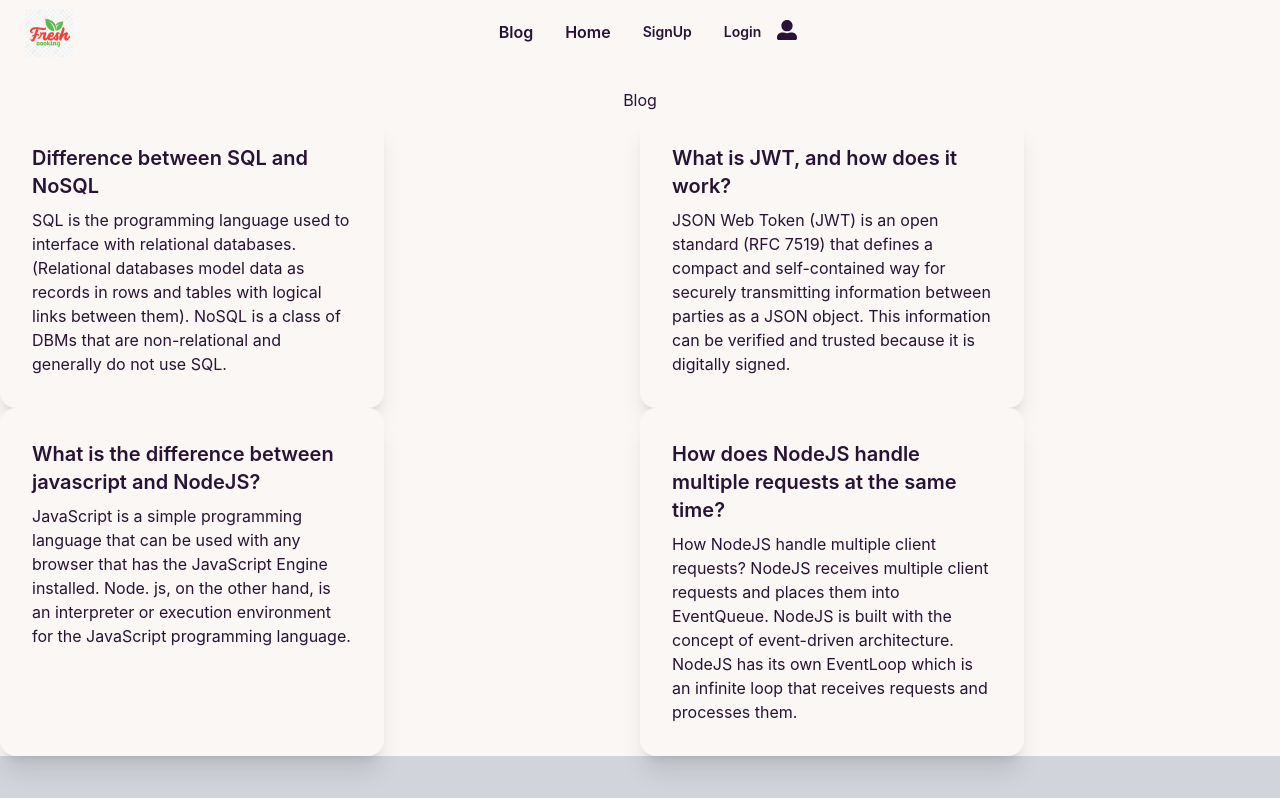
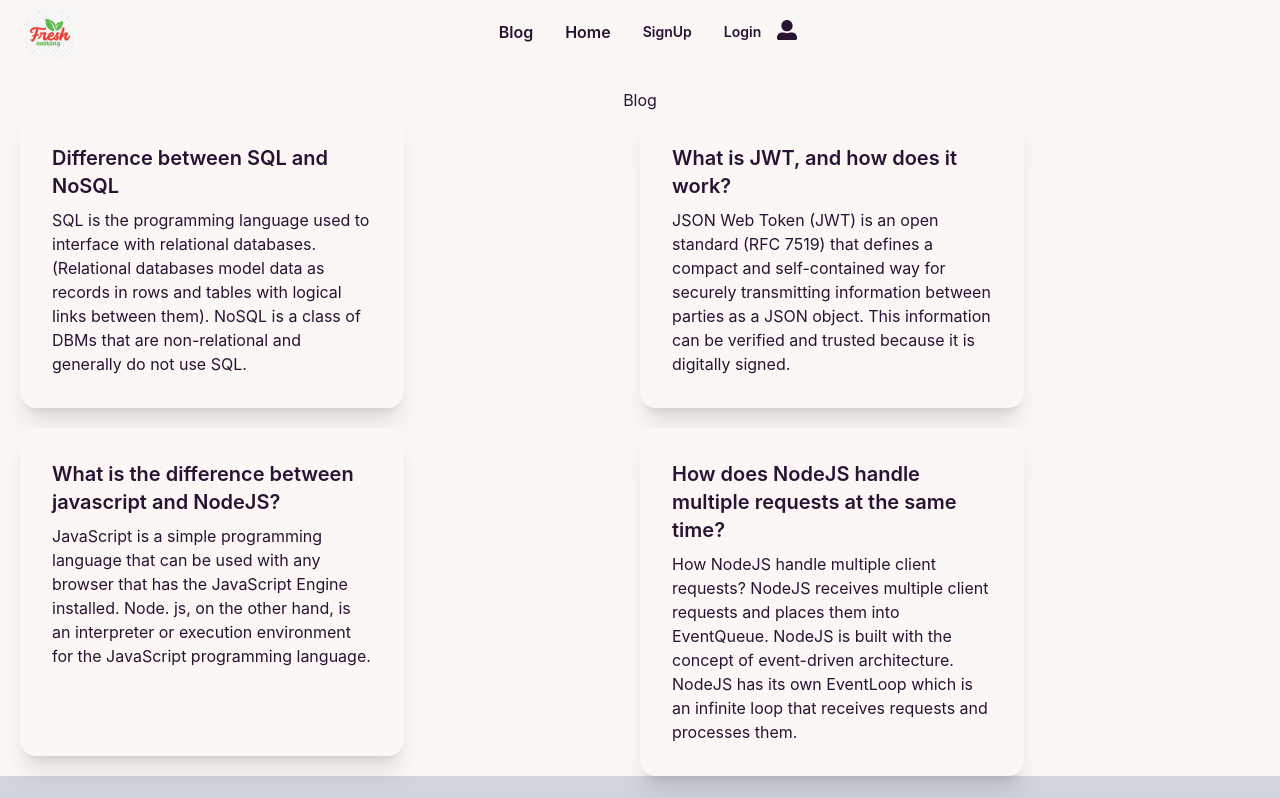
Before and after one commit to nazmu957/Review-Meal-Item-client, a React (Create React App) app: page /blog in a window 1280 px wide. Shown: the top 798 px of the page. Built offline with nearby package versions, Linux system fonts and the light colour scheme; no server answers.

Commit message:
blog part updated

```diff
--- a/src/Pages/Blog/Blog.js
+++ b/src/Pages/Blog/Blog.js
@@ -2,10 +2,10 @@ import React from 'react'
 
 const Blog = () => {
   return (
-    <div>
+    <div className=''>
         <h1 className='text-center '>Blog</h1>
         <div className="grid  grid-cols-1 md:grid-cols-2 lg:grid-cols-2">
-      <div className="card w-96 bg-base-100 shadow-xl">
+      <div className="card w-96 bg-base-100 shadow-xl mb-5 ml-5">
         <div className="card-body">
           <h2 className="card-title">Difference between SQL and NoSQL</h2>
           <p>
@@ -16,7 +16,7 @@ const Blog = () => {
           </p>
         </div>
       </div>
-      <div className="card w-96 bg-base-100 shadow-xl">
+      <div className="card w-96 bg-base-100 shadow-xl mb-5 ">
         <div className="card-body">
           <h2 className="card-title">
             What is JWT, and how does it work?
@@ -28,7 +28,7 @@ const Blog = () => {
             and trusted because it is digitally signed.</p>
         </div>
       </div>
-      <div className="card w-96 bg-base-100 shadow-xl">
+      <div className="card w-96 bg-base-100 shadow-xl mb-5 ml-5">
         <div className="card-body">
           <h2 className="card-title">
             What is the difference between javascript and NodeJS?
```
